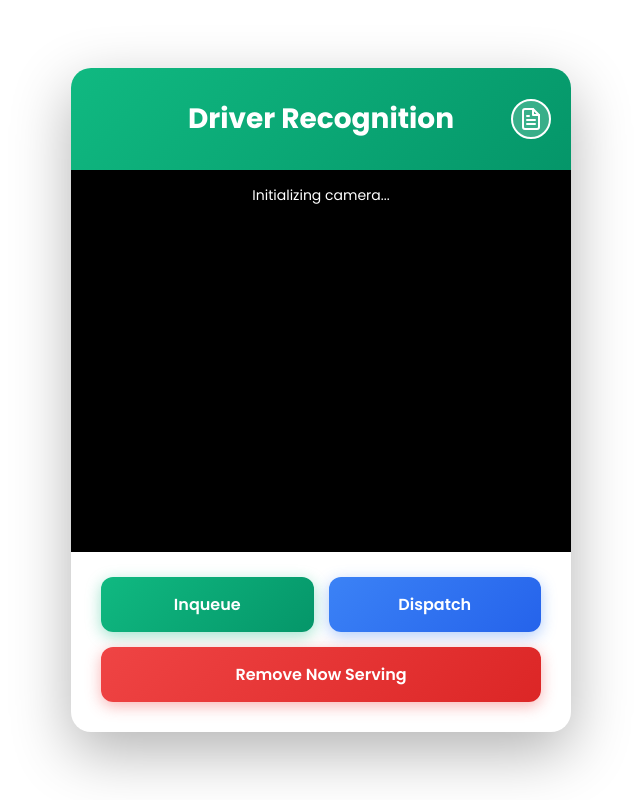
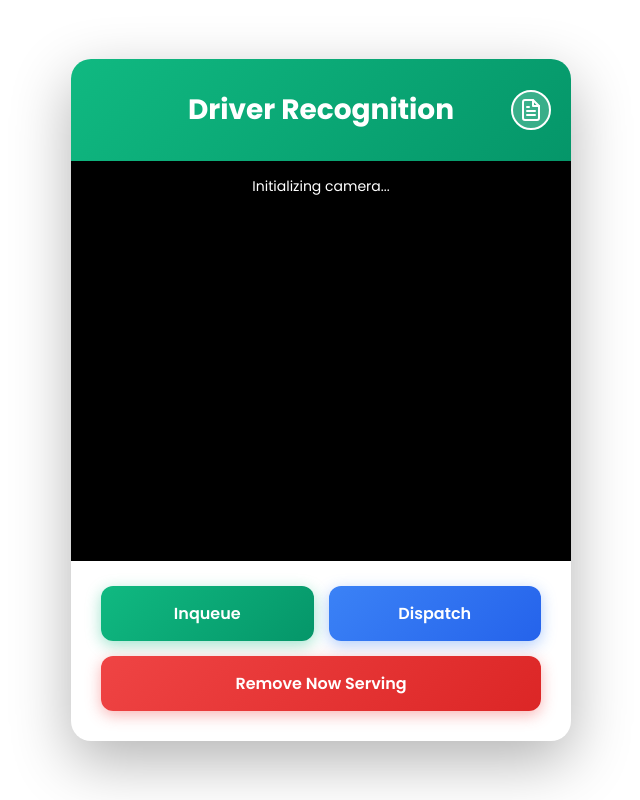
Before and after one commit to CisaAssociates/litoda, a PHP site: page /pages/Driver-Login/Driverlogin.php in a window 1280 px wide. Shown: the whole page, without its empty margins (319-959 px from the left). Run offline with PHP 8.4, Linux system fonts and the light colour scheme.

Commit message:
Update Driverlogin.php

```diff
--- a/pages/Driver-Login/Driverlogin.php
+++ b/pages/Driver-Login/Driverlogin.php
@@ -66,7 +66,9 @@
         .video-container {
             position: relative;
             background: #000;
-            aspect-ratio: 4/3;
+            width: 100%;
+            height: 400px;
+            overflow: hidden;
         }
 
         #video {
@@ -74,6 +76,7 @@
             height: 100%;
             object-fit: cover;
             transform: scaleX(-1);
+            display: block;
         }
 
         #canvas { display: none; }
```
